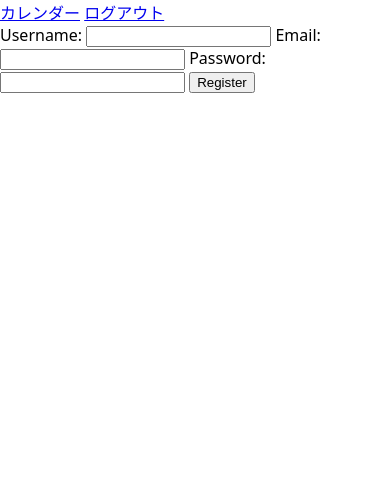
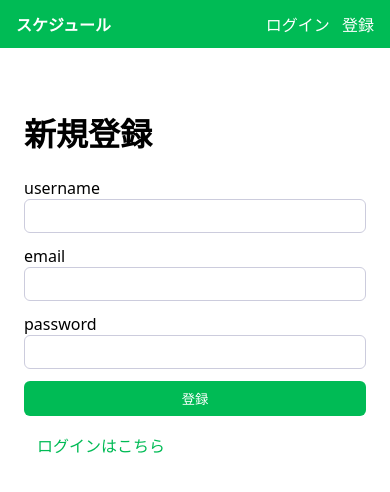
Before and after one commit to AlexanderGG-0520/schedule-manager, a Flask app: page /register in a window 390 px wide. Shown: the top 492 px of the page. Run offline with Flask 3, Linux system fonts and the light colour scheme.

Commit message:
ログインおよび新規登録フォームのスタイルを改善し、ナビゲーションバーにユーザー認証状態に応じたリンクを追加。フラッシュメッセージの表示エリアを実装。

```diff
--- a/schedule_app/app/auth/routes.py
+++ b/schedule_app/app/auth/routes.py
@@ -1,12 +1,38 @@
 from __future__ import annotations
-from flask import Blueprint, render_template, redirect, url_for, flash, request
+from flask import Blueprint, render_template, redirect, url_for, flash, request, current_app
 from flask_login import login_user, logout_user, login_required, current_user
 from .. import db
 from ..models import User
 from ..forms import RegisterForm, LoginForm
 from typing import cast
+import smtplib
+from email.message import EmailMessage
 
 auth_bp = Blueprint("auth", __name__, template_folder="../templates")
+
+
+def send_email(subject: str, recipient: str, body: str) -> bool:
+    msg = EmailMessage()
+    msg["Subject"] = subject
+    msg["From"] = current_app.config.get("MAIL_DEFAULT_SENDER")
+    msg["To"] = recipient
+    msg.set_content(body)
+    try:
+        mail_server: str = str(current_app.config.get("MAIL_SERVER"))
+        mail_port: int = int(current_app.config.get("MAIL_PORT") or 0)
+        server = smtplib.SMTP(mail_server, mail_port)
+        if bool(current_app.config.get("MAIL_USE_TLS")):
+            server.starttls()
+        username = str(current_app.config.get("MAIL_USERNAME") or "")
+        password = str(current_app.config.get("MAIL_PASSWORD") or "")
+        if username and password:
+            server.login(username, password)
+        server.send_message(msg)
+        server.quit()
+        return True
+    except Exception as e:
+        current_app.logger.exception("Failed to send email")
+        return False
 
 
 @auth_bp.route("/register", methods=["GET", "POST"])
@@ -14,20 +40,50 @@ def register():
     form = RegisterForm()
     if form.validate_on_submit():
         if User.query.filter((User.username == form.username.data) | (User.email == form.email.data)).first():
-            flash("ユーザー名またはメールアドレスは既に使用されています。")
+            flash("ユーザー名またはメールアドレスは既に使用されています。", "warning")
             return render_template("auth/register.html", form=form)
-        # SQLAlchemy のモデルは __init__ のシグネチャが型チェッカで
-        # 正しく推論されない場合があるため、属性を明示的に設定する。
         user = User()
         user.username = form.username.data
         user.email = form.email.data
-        # 型チェッカ用に password を明示的に str にキャスト
         user.set_password(cast(str, form.password.data))
+        # marked unconfirmed until email verification
+        user.confirmed = False
         db.session.add(user)
         db.session.commit()
-        login_user(user)
-        return redirect(url_for("events.calendar"))
+
+        token = user.generate_confirmation_token()
+        confirm_url = url_for("auth.confirm_email", token=token, _external=True)
+        subject = "[Schedule Manager] メールアドレス確認"
+        body = f"以下のリンクをクリックして本登録を完了してください:\n\n{confirm_url}\n\nこのリンクは1時間で無効になります。"
+
+        if send_email(subject, str(user.email), body):
+            flash("確認メールを送信しました。受信トレイを確認してください。", "success")
+        else:
+            flash("確認メールの送信に失敗しました。管理者に連絡してください。", "error")
+
+        return redirect(url_for("auth.login"))
     return render_template("auth/register.html", form=form)
+
+
+@auth_bp.route("/confirm/<token>")
+def confirm_email(token: str):
+    email = User.confirm_token(token)
+    if not email:
+        flash("確認リンクが無効または期限切れです。", "error")
+        return redirect(url_for("auth.login"))
+    user = User.query.filter_by(email=email).first()
+    if not user:
+        flash("ユーザーが見つかりません。", "error")
+        return redirect(url_for("auth.register"))
+    if user.confirmed:
+        flash("既に本登録済みです。", "warning")
+        return redirect(url_for("auth.login"))
+    user.confirmed = True
+    user.confirmed_at = db.func.now()
+    db.session.add(user)
+    db.session.commit()
+    flash("メールアドレスを確認しました。ログインしてください。", "success")
+    return redirect(url_for("auth.login"))
 
 
 @auth_bp.route("/login", methods=["GET", "POST"])
@@ -36,9 +92,12 @@ def login():
     if form.validate_on_submit():
         user = User.query.filter_by(username=form.username.data).first()
         if user and user.check_password(form.password.data):
+            if not user.confirmed:
+                flash("メールアドレスが未確認です。受信トレイの確認リンクをクリックしてください。", "warning")
+                return redirect(url_for("auth.login"))
             login_user(user)
             return redirect(url_for("events.calendar"))
-        flash("認証に失敗しました。")
+        flash("認証に失敗しました。", "error")
     return render_template("auth/login.html", form=form)
 
 
--- a/schedule_app/app/static/css/styles.css
+++ b/schedule_app/app/static/css/styles.css
@@ -2,3 +2,32 @@ body { font-family: system-ui, -apple-system, 'Segoe UI', Roboto, 'Helvetica Neu
 .controls { display:flex; gap:8px; padding:8px; align-items:center; }
 #calendar-root { padding: 12px; }
 @media (max-width:600px) { .controls { flex-wrap:wrap; } }
+
+/* Navigation */
+.site-nav { display:flex; justify-content:space-between; align-items:center; padding:12px 16px; background:#0b5; }
+.site-nav .nav-brand { font-weight:700; color:#fff; text-decoration:none; margin-right:12px; }
+.site-nav .nav-links a { margin-left:8px; color:#fff; text-decoration:none; }
+.site-nav .nav-user { color:#fff; margin-right:8px; }
+
+/* Flash messages */
+.flash-area { padding: 8px 16px; }
+.flashes { list-style:none; margin:0; padding:0; }
+.flash { padding:8px 12px; border-radius:6px; margin-bottom:8px; }
+.flash.warning { background:#fff3cd; color:#856404; }
+.flash.error { background:#f8d7da; color:#842029; }
+.flash.success { background:#d1e7dd; color:#0f5132; }
+
+/* Auth forms */
+.auth-container { max-width:480px; margin:24px auto; padding:16px; }
+.auth-form { display:flex; flex-direction:column; gap:12px; }
+.form-row { display:flex; flex-direction:column; }
+.input { padding:8px 10px; border:1px solid #ccd; border-radius:6px; font-size:14px; }
+.form-actions { display:flex; gap:8px; align-items:center; }
+.btn { padding:8px 12px; border-radius:6px; text-decoration:none; display:inline-block; }
+.btn.primary { background:#0b5; color:#fff; border:none; }
+.btn.link { background:transparent; color:#0b5; border:1px solid transparent; }
+
+@media (max-width:600px) {
+	.auth-container { padding:12px; margin:12px; }
+	.form-actions { flex-direction:column; align-items:stretch; }
+}
--- a/schedule_app/app/templates/auth/register.html
+++ b/schedule_app/app/templates/auth/register.html
@@ -1,10 +1,25 @@
 {% extends "base.html" %}
 {% block content %}
-<form method="post">
-  {{ form.hidden_tag() }}
-  <label>Username: {{ form.username() }}</label>
-  <label>Email: {{ form.email() }}</label>
-  <label>Password: {{ form.password() }}</label>
-  <button type="submit">Register</button>
-</form>
+<div class="auth-container">
+  <h1>新規登録</h1>
+  <form method="post" class="auth-form">
+    {{ form.hidden_tag() }}
+    <div class="form-row">
+      {{ form.username.label }}
+      {{ form.username(class="input") }}
+    </div>
+    <div class="form-row">
+      {{ form.email.label }}
+      {{ form.email(class="input") }}
+    </div>
+    <div class="form-row">
+      {{ form.password.label }}
+      {{ form.password(class="input") }}
+    </div>
+    <div class="form-actions">
+      <button type="submit" class="btn primary">登録</button>
+      <a class="btn link" href="{{ url_for('auth.login') }}">ログインはこちら</a>
+    </div>
+  </form>
+</div>
 {% endblock %}
--- a/schedule_app/app/templates/base.html
+++ b/schedule_app/app/templates/base.html
@@ -9,11 +9,30 @@
 </head>
 <body>
   <header>
-    <nav>
-      <a href="{{ url_for('events.calendar') }}">カレンダー</a>
-      <a href="{{ url_for('auth.logout') }}">ログアウト</a>
+    <nav class="site-nav">
+      <a class="nav-brand" href="{{ url_for('events.calendar') }}">スケジュール</a>
+      <div class="nav-links">
+        {% if current_user.is_authenticated %}
+          <span class="nav-user">{{ current_user.username }}</span>
+          <a href="{{ url_for('auth.logout') }}">ログアウト</a>
+        {% else %}
+          <a href="{{ url_for('auth.login') }}">ログイン</a>
+          <a href="{{ url_for('auth.register') }}">登録</a>
+        {% endif %}
+      </div>
     </nav>
   </header>
+  <section class="flash-area">
+    {% with messages = get_flashed_messages(with_categories=true) %}
+      {% if messages %}
+        <ul class="flashes">
+        {% for category, message in messages %}
+          <li class="flash {{ category }}">{{ message }}</li>
+        {% endfor %}
+        </ul>
+      {% endif %}
+    {% endwith %}
+  </section>
   <main id="app">
     {% block content %}{% endblock %}
   </main>
```
Also changed, not shown: schedule_app/app/config.py (+10 -0 lines), schedule_app/app/models.py (+19 -0 lines), schedule_app/app/templates/auth/login.html (+18 -6 lines).
